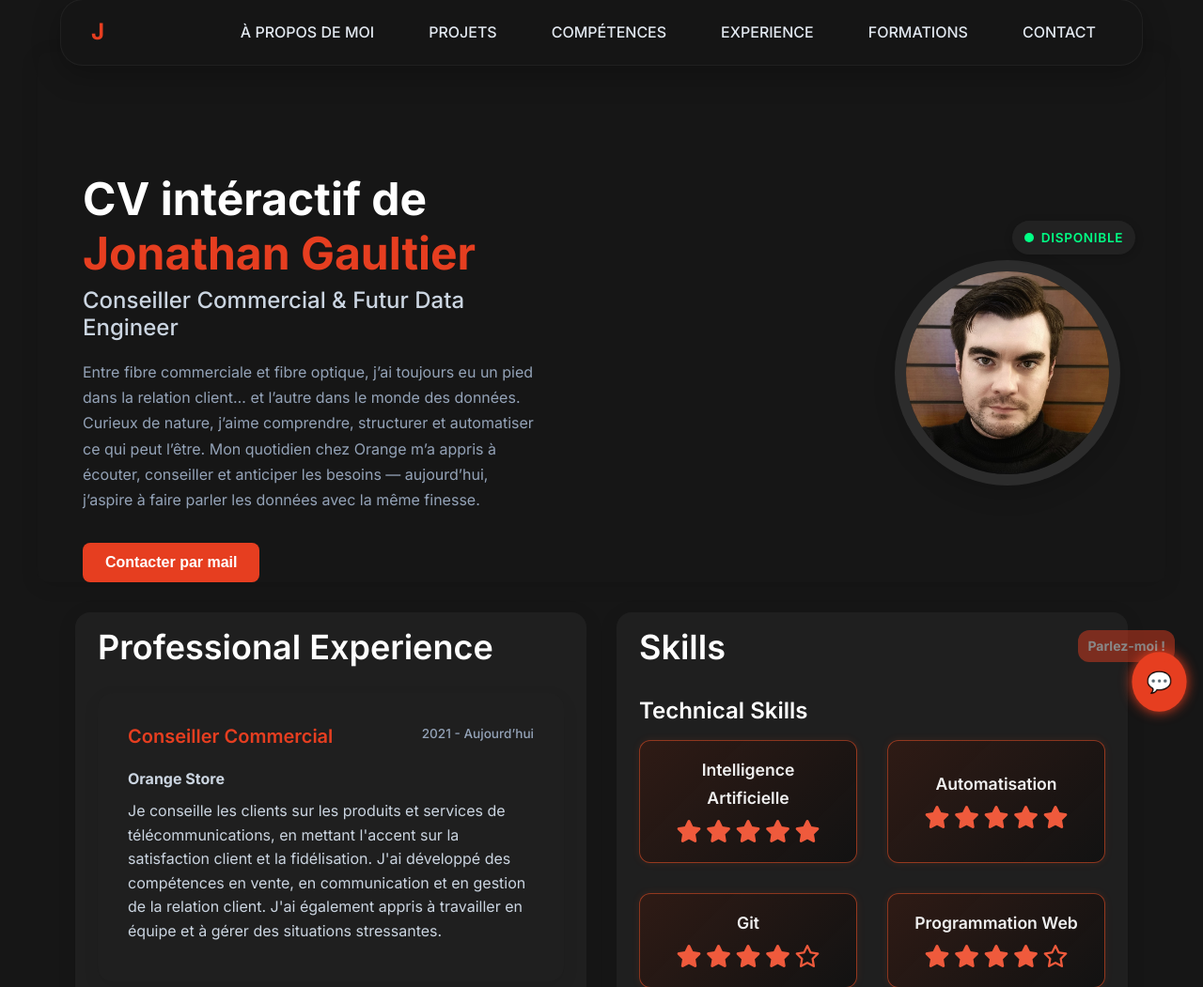
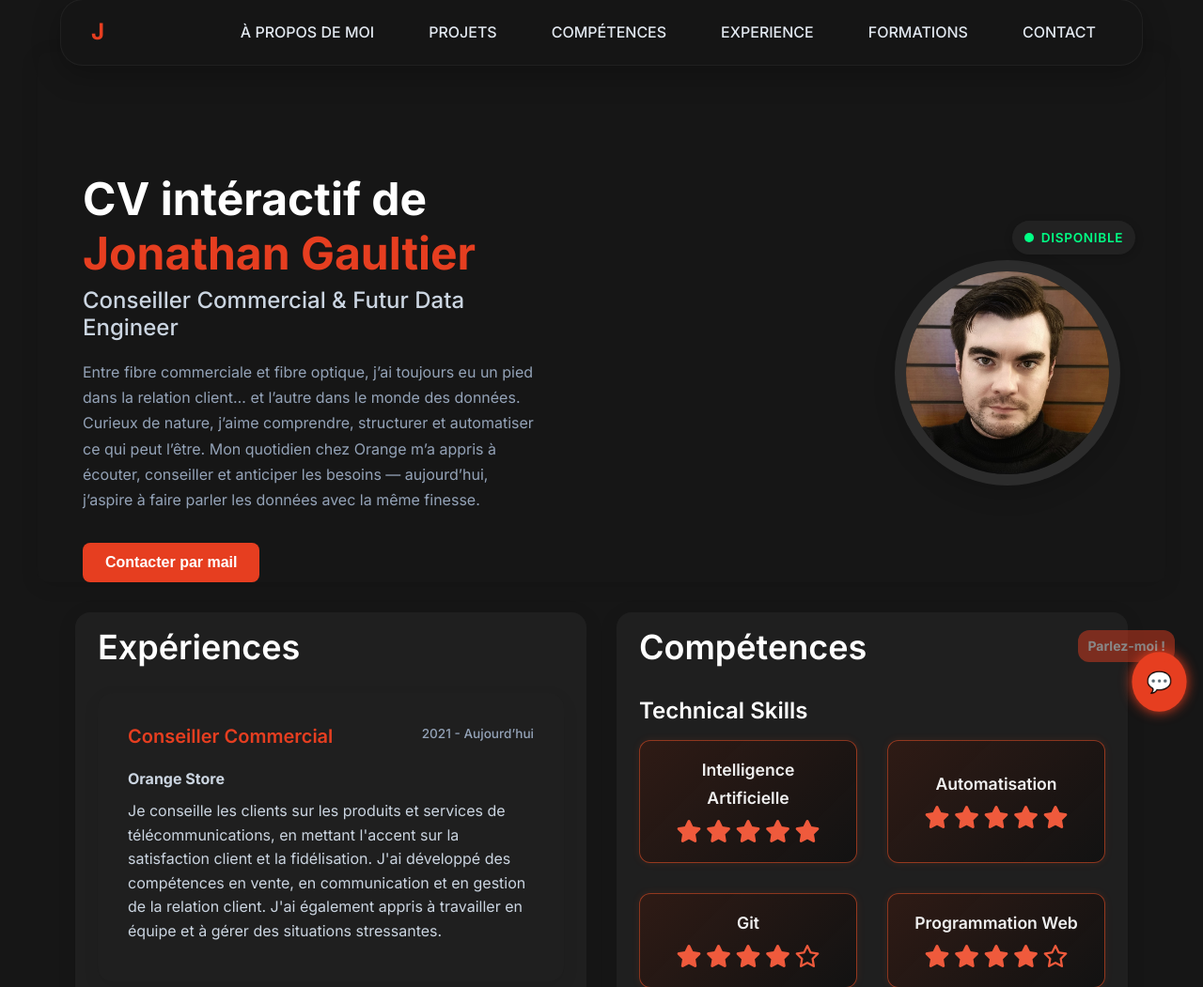
Before and after one commit to joongau/cv_webapp, a Flask app: page / in a window 1280 px wide. Shown: the part 25-1076 px from the top of the page at 94% size. Run offline with Flask 3, Linux system fonts and the light colour scheme.

Commit message:
change texts

```diff
--- a/app/static/css/base.css
+++ b/app/static/css/base.css
@@ -14,7 +14,7 @@
   --color-bg: #161616;
   --color-text: #ffffff;
   --color-accent: #e63e20;
-  --color-muted: #1f1f1f;
+  --color-muted: #2a2a2a; /* Fond des cartes plus clair pour un meilleur contraste */
   --color-muted-text: #cbd5e1;
   --font-base: 'Inter', sans-serif;
 }
--- a/app/templates/partials/competences.html
+++ b/app/templates/partials/competences.html
@@ -1,5 +1,5 @@
 <section id="competences" class="skills-section bento-item">
-  <h2 class="section-title">Skills</h2>
+  <h2 class="section-title">Compétences</h2>
 
   <div class="skills-columns">
 
--- a/app/templates/partials/experiences.html
+++ b/app/templates/partials/experiences.html
@@ -1,5 +1,5 @@
 <section id="experiences" class="experience-section bento-item">
-  <h2 class="section-title">Professional Experience</h2>
+  <h2 class="section-title">Expériences</h2>
   <div class="experience-grid">
     {% for exp in cv.experiences %}
       <div class="experience-card">
--- a/app/templates/partials/formations.html
+++ b/app/templates/partials/formations.html
@@ -1,5 +1,5 @@
 <section id="formations" class="formation-section bento-item">
-  <h2 class="section-title">Education</h2>
+  <h2 class="section-title">Formations</h2>
 
   <div class="formation-grid">
     {% for formation in cv.formations | sort(attribute='periode', reverse=True) %}
--- a/app/templates/partials/projets.html
+++ b/app/templates/partials/projets.html
@@ -1,5 +1,5 @@
 <section id="projets" class="bento-item">
-  <h2 class="section-title">My Projects</h2>
+  <h2 class="section-title">Mes projets</h2>
 
   <div class="projects-grid">
     {% for projet in cv.projets | sort(attribute='titre') | sort(attribute='année', reverse=True) %}
```
